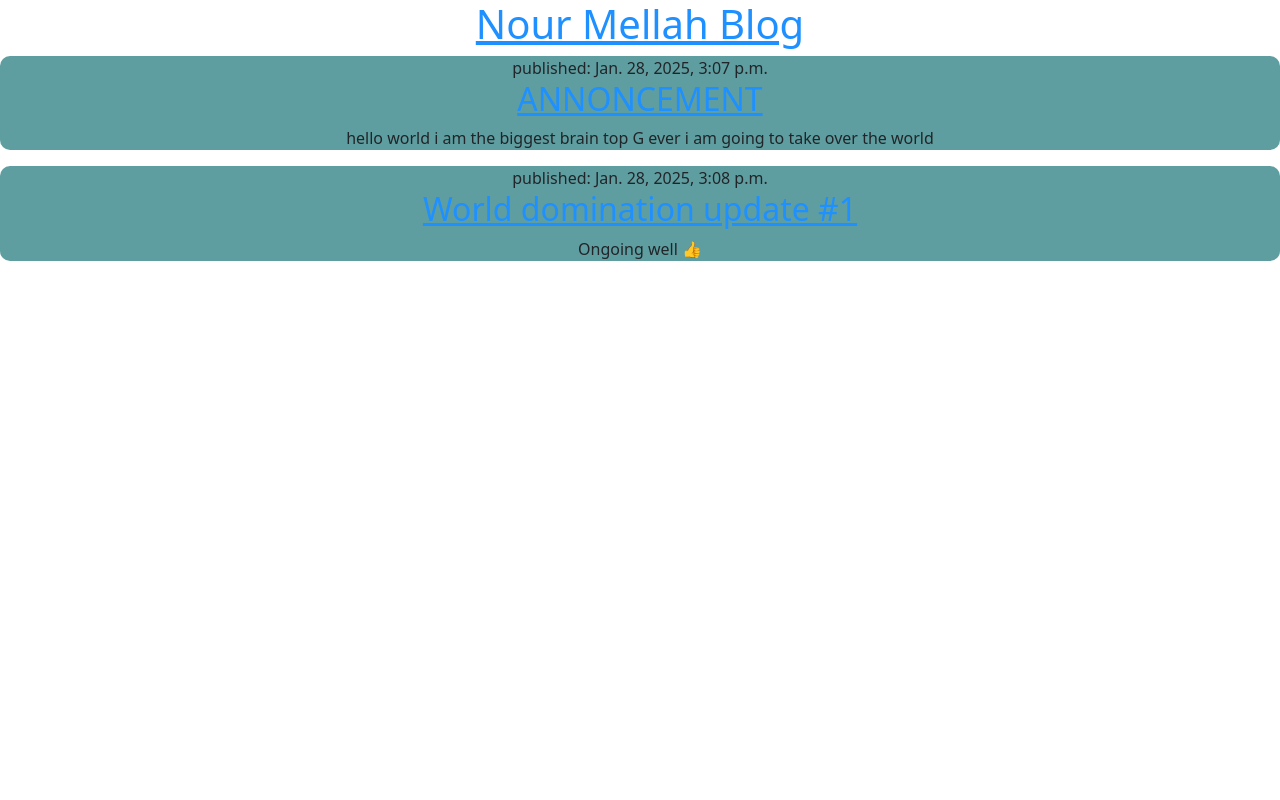
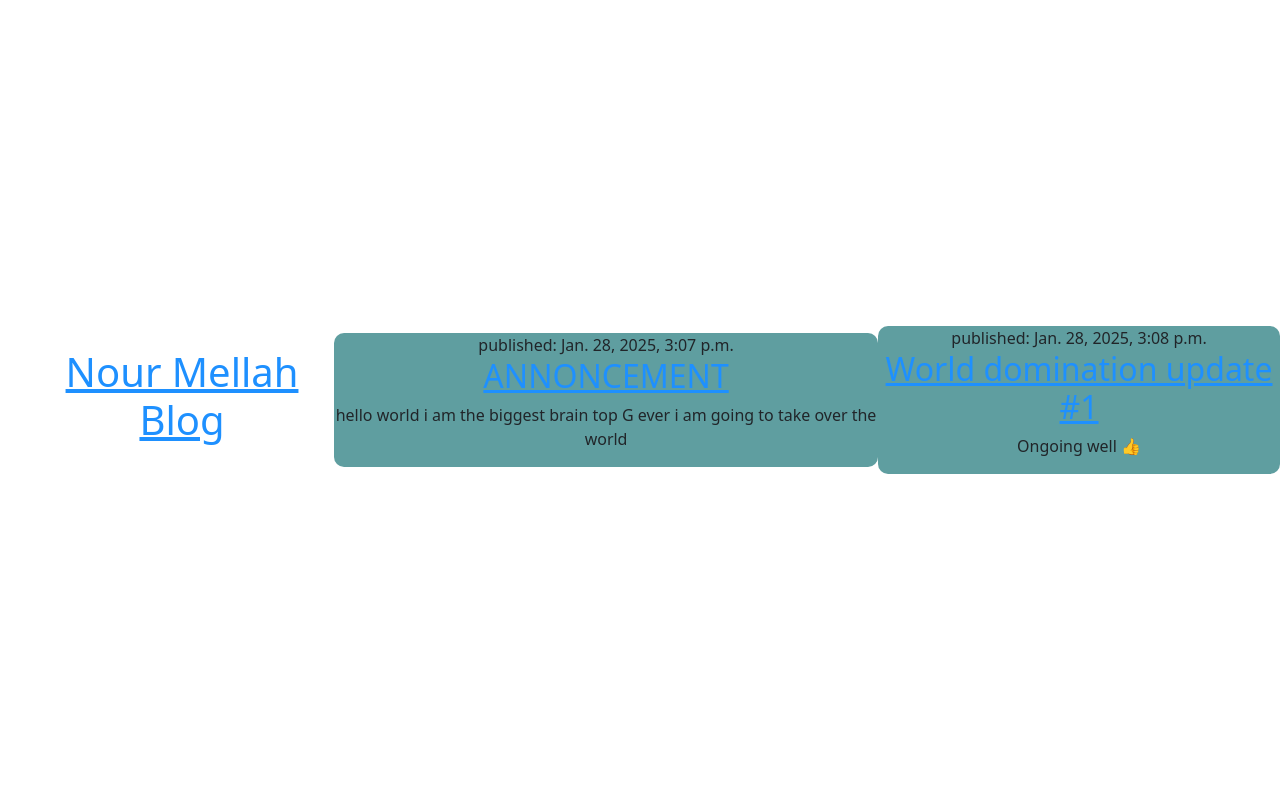
Before and after one commit to nourmellah/DjangoTest, a Django app: page / in a window 1280 px wide. Run offline with Django 5.2, Linux system fonts and the light colour scheme; data comes from the database, SQL or seed files in the repository.

Commit message:
initial styling

```diff
--- a/blog/static/css/blog.css
+++ b/blog/static/css/blog.css
@@ -1,5 +1,10 @@
-body {
-    text-align: center;
+html, body {
+    padding-left: 15px;
+    height: 100%;
+    display: flex;
+    justify-content: center; /* Horizontal center */
+    align-items: center; /* Vertical center */
+    text-align: center; /* Centers inline text */
 }
 
 article {
```
